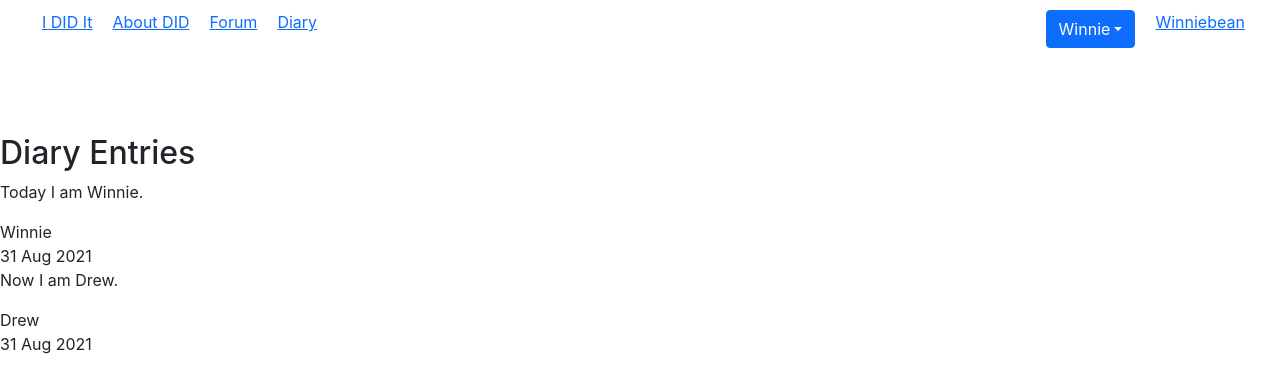
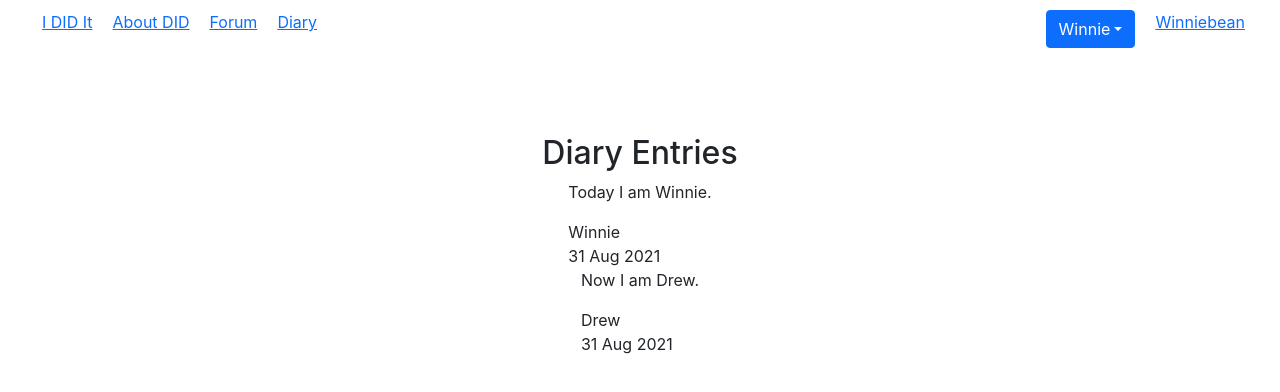
Before and after one commit to EagerBeaver98/i-did-it, a React (Create React App) app: page /diary in a window 1280 px wide. Shown: the top 392 px of the page. Built offline with nearby package versions, Linux system fonts and the light colour scheme.

Commit message:
css updated

```diff
--- a/src/components/Diary.js
+++ b/src/components/Diary.js
@@ -5,11 +5,11 @@ export default function Diary(props) {
   const [state, setState] = useState(diaries);
 
   return (
-    <div>
+    <div className="diary">
       <h2>Diary Entries</h2>
       {state.map((entry) => {
         return (
-          <div key={entry.id}>
+          <div className="diaryEntry" key={entry.id}>
             <p>{entry.entry}</p>
             <div>{entry.alterName}</div>
             <div>{props.dateFormat(entry.datetime)}</div>
--- a/src/styles/App.scss
+++ b/src/styles/App.scss
@@ -29,3 +29,13 @@ br {
 .tweet {
   font-size: 20px;
 }
+.diary {
+  display: flex;
+  justify-content: center;
+  flex-direction: column;
+  align-items: center;
+  &.diaryEntry {
+    max-width: 10px;
+    text-align: left;
+  }
+}
```
